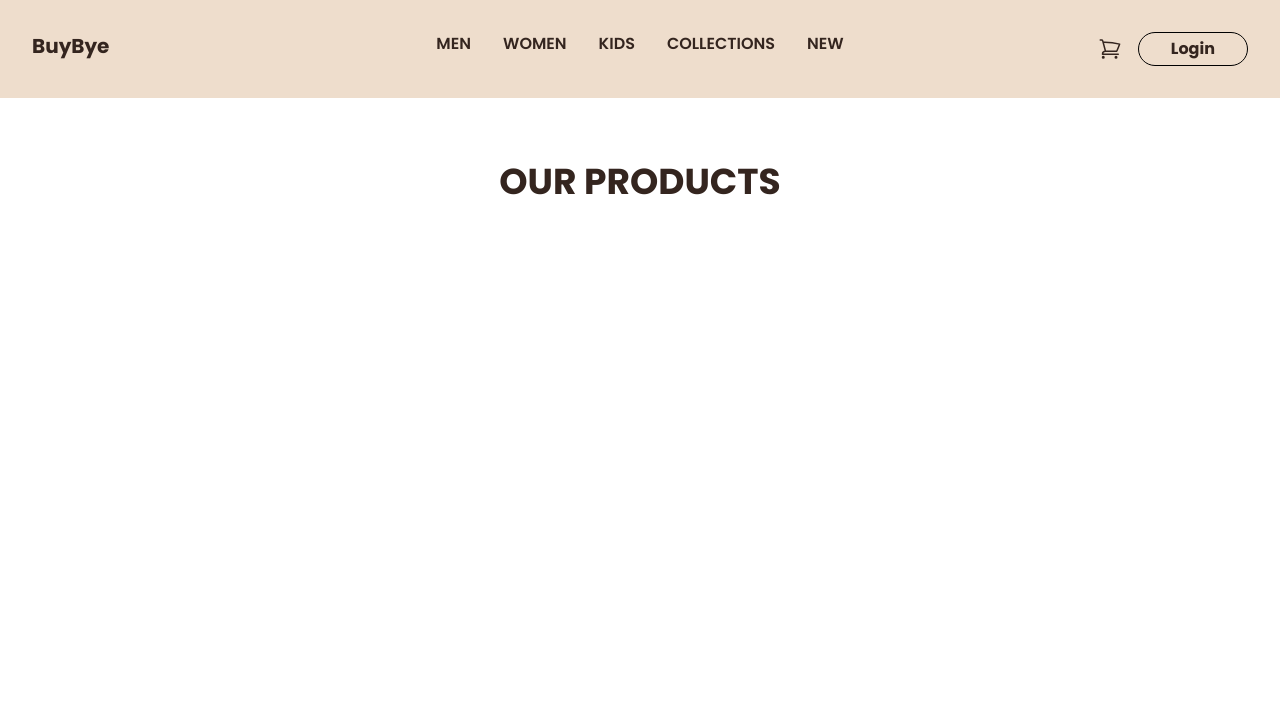
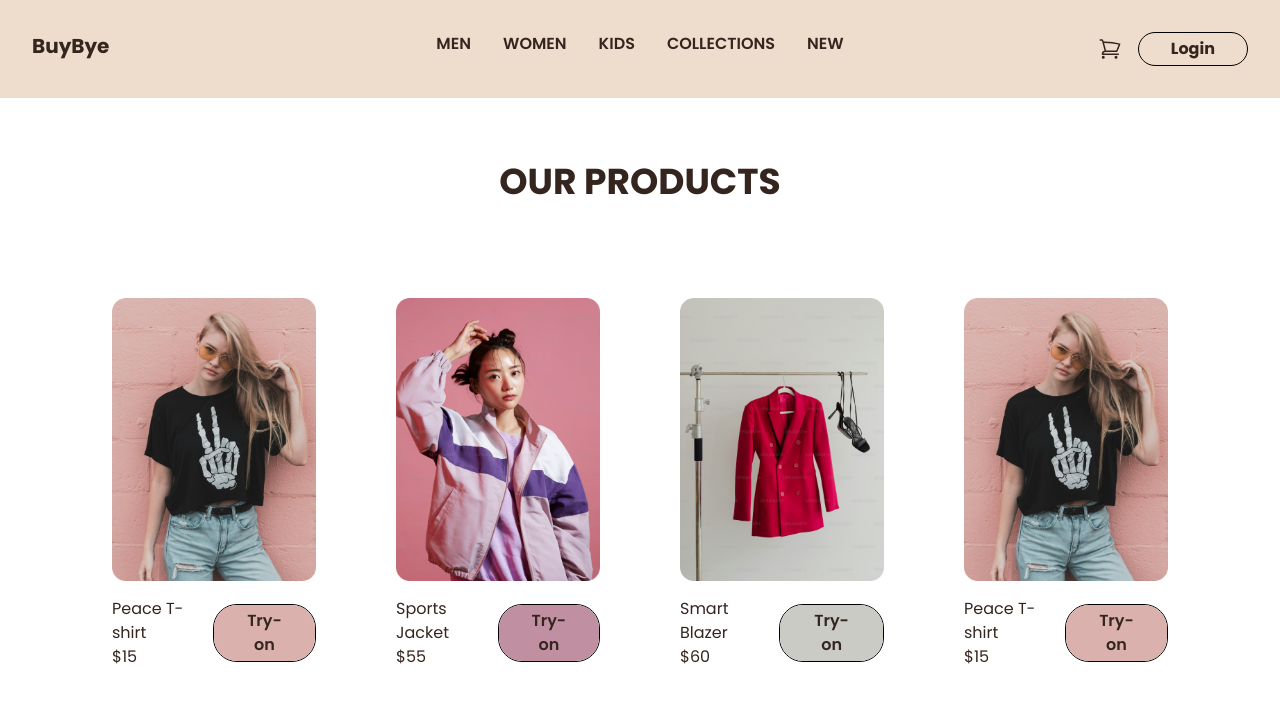
Before and after one commit to danielp1218/HackTheValley2024, a Next.js app: page /new in a window 1280 px wide. Shown: the top 702 px of the page. Built offline with nearby package versions, Linux system fonts and the light colour scheme.

Commit message:
Finished new tab

```diff
--- a/src/app/(pages)/new/page.tsx
+++ b/src/app/(pages)/new/page.tsx
@@ -1,14 +1,37 @@
+"use client";
+
 import React from "react";
 import Cards from "../../components/cards";
+import { useGlobalContext, ClothingItem } from "../../contexts/globalContexts";
 
 export default function New() {
+  const { clothes, setClothes } = useGlobalContext();
+
+  function tryOn(item: ClothingItem, index: number) {
+    console.log("try on clicked");
+    const query = encodeURIComponent(JSON.stringify(item));
+    window.location.href = `/product/${index}?data=${query}`;
+  }
+
   return (
     <div className="flex flex-col text-primary">
-      <div className="flex w-full justify-center py-16">
+      <div className="flex w-full justify-center pt-16 pb-12">
         <span className="text-4xl font-bold">OUR PRODUCTS</span>
       </div>
 
-      <div className=""></div>
+      {/* clothing cards */}
+      <div className="flex space-x-12 px-24 py-8">
+        {clothes.map((item, index) => (
+          <Cards
+            key={index} // Add a unique key for each item
+            imageSrc={item.imageSrc}
+            title={item.title}
+            price={item.price}
+            color={item.color}
+            clickHandler={() => tryOn(item, index)} // Pass a function reference
+          />
+        ))}
+      </div>
     </div>
   );
 }
```
